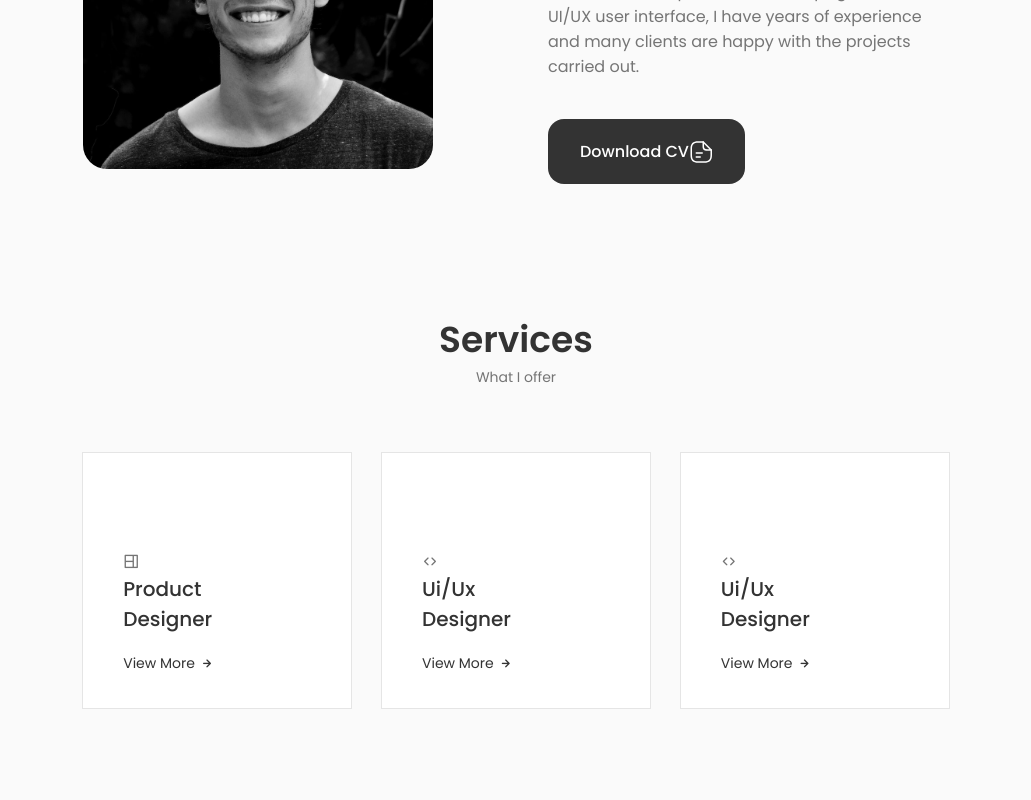
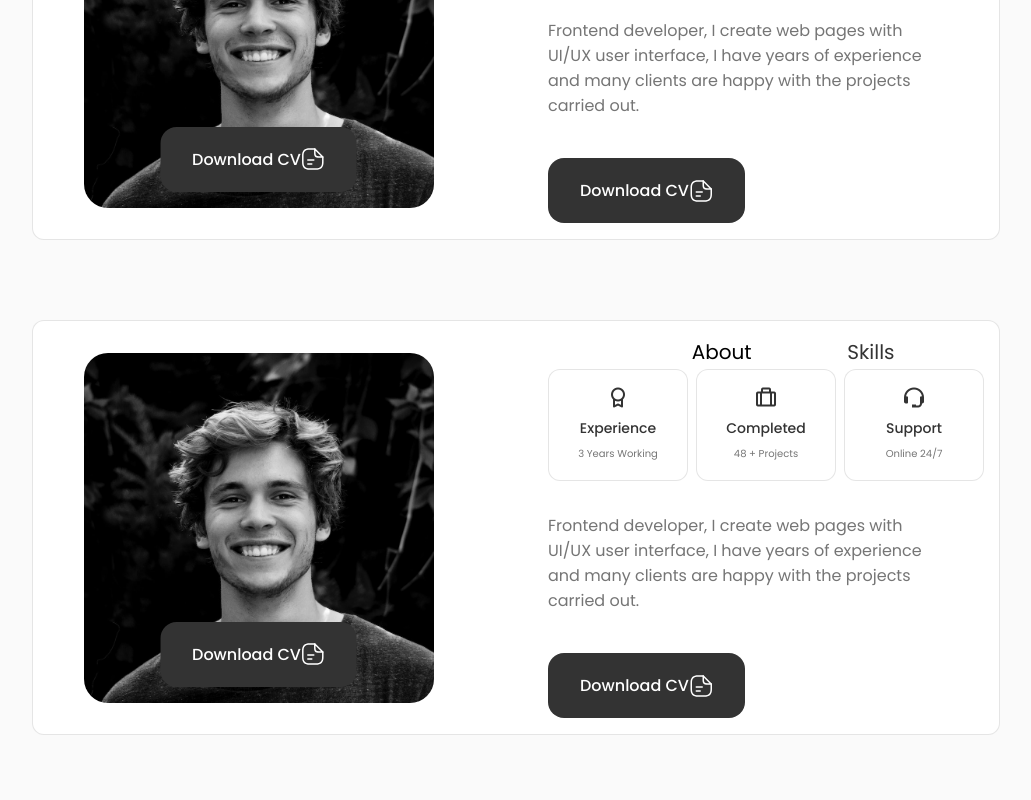
Before and after one commit to gagansingh3785/ModernEraWeb, a React (Create React App) app: page / in a window 1280 px wide. Shown: the part 1100-1900 px from the top of the page, without its empty margins (124-1155 px from the left). Built offline with nearby package versions, Linux system fonts and the light colour scheme.

Commit message:
[Abhinav] design refactor

```diff
--- a/src/App.css
+++ b/src/App.css
@@ -109,7 +109,7 @@
 
 .section_subtitle {
   display: block;
-  font-size: var(--small-font-size);
+  font-size: var(--normal-font-size);
   margin-bottom: 4rem;
 }
 
--- a/src/App.js
+++ b/src/App.js
@@ -4,7 +4,6 @@
 import About from './components/about/About';
 import Skills from './components/skills/Skills';
 import Services from './components/services/Services';
-import Qualifications from './components/qualifications/Qualifications';
 import Testimonials from './components/testimonials/Testimonials';
 import Contact from './components/contact/Contact';
 import Footer from './components/footer/Footer';
@@ -18,7 +17,6 @@
         <Home />
         <About />
         <Services />
-        <Qualifications />
         <Testimonials />
         <Contact />
       </main>
--- a/src/components/about/About.jsx
+++ b/src/components/about/About.jsx
@@ -10,11 +10,42 @@
     const aboutHeadings = ["About", "Skills"]
     return (
         <section className="about section" id="about">
-            <h2 className="section_title">About Me</h2>
-            <span className="section_subtitle">My introduction</span>
+            <h2 className="section_title">About Us</h2>
+            <span className="section_subtitle">Meet Our Team</span>
 
             <div className="about_container container grid">
-                <img src={AboutImg} alt="" className="about_img" />
+                <div style={{position: "relative", display: "flex", justifyContent: "center"}}>
+                    <img src={AboutImg} alt="" className="about_img" />
+                    <a download="" href={CV} className="button button--flex" style={{position: "absolute", bottom: "1rem", left:"50%" , transform: "translateX(-50%)"}}>
+                            Download CV
+                            <svg
+                            class="button__icon"
+                            xmlns="http://www.w3.org/2000/svg"
+                            width="24"
+                            height="24"
+                            viewBox="0 0 24 24"
+                            fill="none"
+                            >
+                            <path
+                            d="M15.25 22.7502H9.25C3.82 22.7502 1.5 20.4302 1.5 15.0002V9.00024C1.5 3.57024 3.82 1.25024 9.25 1.25024H14.25C14.66 1.25024 15 1.59024 15 2.00024C15 2.41024 14.66 2.75024 14.25 2.75024H9.25C4.64 2.75024 3 4.39024 3 9.00024V15.0002C3 19.6102 4.64 21.2502 9.25 21.2502H15.25C19.86 21.2502 21.5 19.6102 21.5 15.0002V10.0002C21.5 9.59024 21.84 9.25024 22.25 9.25024C22.66 9.25024 23 9.59024 23 10.0002V15.0002C23 20.4302 20.68 22.7502 15.25 22.7502Z"
+                            fill="var(--container-color)"
+                            ></path>
+                            <path
+                            d="M22.25 10.7502H18.25C14.83 10.7502 13.5 9.42023 13.5 6.00023V2.00023C13.5 1.70023 13.68 1.42023 13.96 1.31023C14.24 1.19023 14.56 1.26023 14.78 1.47023L22.78 9.47023C22.99 9.68023 23.06 10.0102 22.94 10.2902C22.82 10.5702 22.55 10.7502 22.25 10.7502ZM15 3.81023V6.00023C15 8.58023 15.67 9.25023 18.25 9.25023H20.44L15 3.81023Z"
+                            fill="var(--container-color)"
+                            ></path>
+                            <path
+                            d="M13.25 13.7502H7.25C6.84 13.7502 6.5 13.4102 6.5 13.0002C6.5 12.5902 6.84 12.2502 7.25 12.2502H13.25C13.66 12.2502 14 12.5902 14 13.0002C14 13.4102 13.66 13.7502 13.25 13.7502Z"
+                            fill="var(--container-color)"
+                            ></path>
+                            <path
+                            d="M11.25 17.7502H7.25C6.84 17.7502 6.5 17.4102 6.5 17.0002C6.5 16.5902 6.84 16.2502 7.25 16.2502H11.25C11.66 16.2502 12 16.5902 12 17.0002C12 17.4102 11.66 17.7502 11.25 17.7502Z"
+                            fill="var(--container-color)"
+                            ></path>
+                            </svg>
+                    </a>
+                </div>
+
 
                 <Swiper
                     className="about_swiper_container"
@@ -129,10 +160,58 @@
                         </div>
                     </SwiperSlide>
                 </Swiper>
+            </div>
 
-                {/* <div className="about_slider_container" style={{border: "1px solid blue"}}>
-                    <div className="about_data" style={{border: "1px solid red"}}>
-                        <div>
+            <div className="about_container container grid" style={{marginTop: "5rem"}}>
+                <div style={{position: "relative", display: "flex", justifyContent: "center"}}>
+                    <img src={AboutImg} alt="" className="about_img" />
+                    <a download="" href={CV} className="button button--flex" style={{position: "absolute", bottom: "1rem", left:"50%" , transform: "translateX(-50%)"}}>
+                            Download CV
+                            <svg
+                            class="button__icon"
+                            xmlns="http://www.w3.org/2000/svg"
+                            width="24"
+                            height="24"
+                            viewBox="0 0 24 24"
+                            fill="none"
+                            >
+                            <path
+                            d="M15.25 22.7502H9.25C3.82 22.7502 1.5 20.4302 1.5 15.0002V9.00024C1.5 3.57024 3.82 1.25024 9.25 1.25024H14.25C14.66 1.25024 15 1.59024 15 2.00024C15 2.41024 14.66 2.75024 14.25 2.75024H9.25C4.64 2.75024 3 4.39024 3 9.00024V15.0002C3 19.6102 4.64 21.2502 9.25 21.2502H15.25C19.86 21.2502 21.5 19.6102 21.5 15.0002V10.0002C21.5 9.59024 21.84 9.25024 22.25 9.25024C22.66 9.25024 23 9.59024 23 10.0002V15.0002C23 20.4302 20.68 22.7502 15.25 22.7502Z"
+                            fill="var(--container-color)"
+                            ></path>
+                            <path
+                            d="M22.25 10.7502H18.25C14.83 10.7502 13.5 9.42023 13.5 6.00023V2.00023C13.5 1.70023 13.68 1.42023 13.96 1.31023C14.24 1.19023 14.56 1.26023 14.78 1.47023L22.78 9.47023C22.99 9.68023 23.06 10.0102 22.94 10.2902C22.82 10.5702 22.55 10.7502 22.25 10.7502ZM15 3.81023V6.00023C15 8.58023 15.67 9.25023 18.25 9.25023H20.44L15 3.81023Z"
+                            fill="var(--container-color)"
+                            ></path>
+                            <path
+                            d="M13.25 13.7502H7.25C6.84 13.7502 6.5 13.4102 6.5 13.0002C6.5 12.5902 6.84 12.2502 7.25 12.2502H13.25C13.66 12.2502 14 12.5902 14 13.0002C14 13.4102 13.66 13.7502 13.25 13.7502Z"
+                            fill="var(--container-color)"
+                            ></path>
+                            <path
+                            d="M11.25 17.7502H7.25C6.84 17.7502 6.5 17.4102 6.5 17.0002C6.5 16.5902 6.84 16.2502 7.25 16.2502H11.25C11.66 16.2502 12 16.5902 12 17.0002C12 17.4102 11.66 17.7502 11.25 17.7502Z"
+                            fill="var(--container-color)"
+                            ></path>
+                            </svg>
+                    </a>
+                </div>
+
+                <Swiper
+                    className="about_swiper_container"
+                    spaceBetween={50}
+                    slidesPerView={1}
+                    grabCursor={true}
+                    pagination = {{
+                        el: ".about_customer_pagination",
+                        clickable: true,
+                        renderBullet: (index, classname) => {
+                            return `<span class="${classname} about_container_pagination">${aboutHeadings[index]}</span>`
+                        }
+                    }}
+                    modules={[Pagination]}
+                >
+                    <div className="about_customer_pagination"></div>
+                    <SwiperSlide width="100%">
+                        <>
                             <Info />
 
                             <p className="about_description">
@@ -167,10 +246,70 @@
                             ></path>
                             </svg>
                             </a>
+                        </>
+                    </SwiperSlide>
+                    <SwiperSlide width="100%">
+                        <div className="skills_content">
+                            <h3 className="skills_title">Frontend Developer</h3>
+
+                            <div className="skills_box">
+                                <div className="skills_group">
+                                    <div className="skills_data">
+                                        <i className="bx bx-badge-check"></i>
+                                        <div>
+                                            <h3 className="skills_name">HTML</h3>
+                                            <span className="skills_levle">Basic</span>
+                                        </div>
+                                    </div>
+
+                                    <div className="skills_data">
+                                        <i className="bx bx-badge-check"></i>
+                                        <div>
+                                            <h3 className="skills_name">CSS</h3>
+                                            <span className="skills_levle">Advanced</span>
+                                        </div>
+                                    </div>
+
+                                    <div className="skills_data">
+                                        <i className="bx bx-badge-check"></i>
+                                        <div>
+                                            <h3 className="skills_name">JavaScript</h3>
+                                            <span className="skills_levle">Intermediate</span>
+                                        </div>
+                                    </div>
+                                </div>
+
+                                <div className="skills_group">
+                                    <div className="skills_data">
+                                        <i className="bx bx-badge-check"></i>
+                                        <div>
+                                            <h3 className="skills_name">Bootstrap</h3>
+                                            <span className="skills_levle">Intermediate</span>
+                                        </div>
+                                    </div>
+
+                                    <div className="skills_data">
+                                        <i className="bx bx-badge-check"></i>
+                                        <div>
+                                            <h3 className="skills_name">Git</h3>
+                                            <span className="skills_levle">Intermediate</span>
+                                        </div>
+                                    </div>
+
+                                    <div className="skills_data">
+                                        <i className="bx bx-badge-check"></i>
+                                        <div>
+                                            <h3 className="skills_name">React</h3>
+                                            <span className="skills_levle">Intermediate</span>
+                                        </div>
+                                    </div>
+                                </div>
+                            </div>
                         </div>
-                    </div>
-                </div> */}
+                    </SwiperSlide>
+                </Swiper>
             </div>
+
         </section>
     )
 }
--- a/src/components/about/About.scss
+++ b/src/components/about/About.scss
@@ -2,6 +2,10 @@
     grid-template-columns: repeat(2, 1fr);
     align-items: center;
     column-gap: 4rem;
+    background-color: var(--container-color);
+    border: 1px solid rgba(0,0,0,0.1);
+    padding: 1rem 0;
+    border-radius: 0.75rem;
 
     .about_swiper_container {
         width: 100%;
--- a/src/components/about/Info.jsx
+++ b/src/components/about/Info.jsx
@@ -6,7 +6,7 @@
             <div className="about_box">
             <i className="bx bx-award about_icon"></i>
                 <h3 className="about_title">Experience</h3>
-                <span className="about_subtitle">8 Years Working</span>
+                <span className="about_subtitle">3 Years Working</span>
             </div>
 
             <div className="about_box">
--- a/src/components/contact/Contact.jsx
+++ b/src/components/contact/Contact.jsx
@@ -39,7 +39,7 @@
                     <div className="contact_card">
                         <i className="bx bxl-messenger contact_card-icon"></i>
 
-                        <h3 className="contact_card-title">Messenger</h3>
+                        <h3 className="contact_card-title">LinkedIn</h3>
                         <span className="contact_card-data">user.123</span>
 
                         <a href="" className="contact_button">
--- a/src/components/footer/Footer.jsx
+++ b/src/components/footer/Footer.jsx
@@ -5,7 +5,7 @@
   return (
     <footer className="footer">
         <div className="footer_container container">
-            <h1 className="footer_title">Smith</h1>
+            <h1 className="footer_title">Moderm Era Web</h1>
 
             <ul className="footer_list">
                 <li>
--- a/src/components/header/header.jsx
+++ b/src/components/header/header.jsx
@@ -14,7 +14,7 @@
     return (
         <header className="header">
             <nav className="nav container">
-                <a href="index.html" className="nav_logo">Abhinav</a>
+                <a href="index.html" className="nav_logo">Modern Era Web</a>
                 <div className={toggle ? "nav_menu show-menu" : "nav_menu"}>
                     <ul className="nav_list grid">
                         <li className="nav_item">
--- a/src/components/home/Data.jsx
+++ b/src/components/home/Data.jsx
@@ -6,11 +6,11 @@
     return (
         <div className="home_data">
             <h1 className="home_title">
-                Abhinav Sharma
+                Modern Era Web
                 <img src={img} />
             </h1>
-            <h3 className="home_subtitle">Visual Designer</h3>
-            <p className="home_description">I'm a creative designer based in New York, and I'm very passionate and dedicated to my work.</p>
+            <h3 className="home_subtitle">Web Developers</h3>
+            <p className="home_description">We are developers of Modern Era Web. We specialize in creating robust and user-friendly websites that are tailored to meet the specific needs of our clients.</p>
 
             <a href="#contact" className="button button--flex">
                 Say Hello
--- a/src/components/testimonials/Testimonials.jsx
+++ b/src/components/testimonials/Testimonials.jsx
@@ -9,7 +9,7 @@
 
 const Testimonials = () => {
   return (
-    <section className="testimonial container section">
+    <section className="testimonial container section" id="testimonials">
         <h2 className="section_title">My Clients say</h2>
         <span className="section_subtitle">Testimonial</span>
 
```
